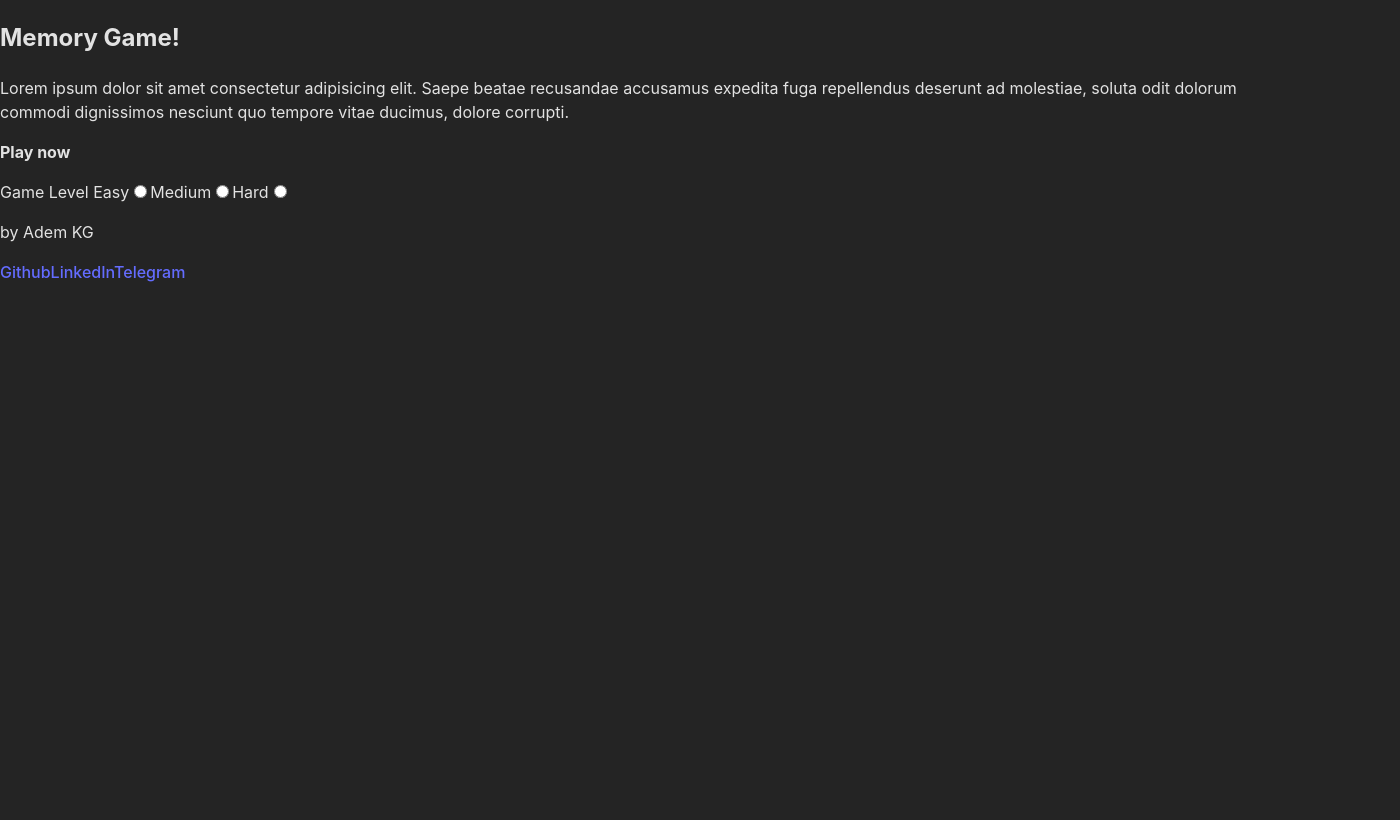
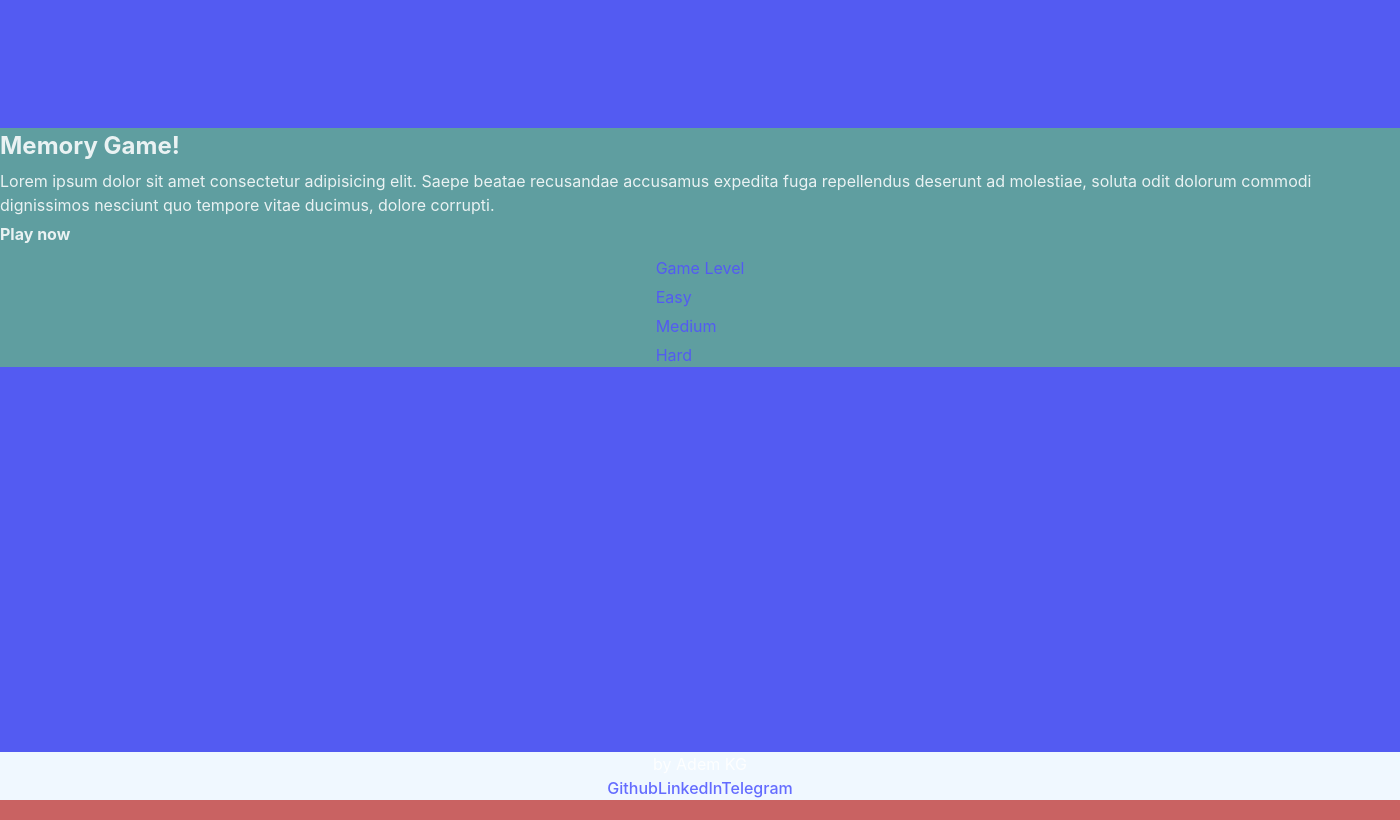
Before and after one commit to marwanGA09/pokemon-memory-game, a React (Vite) app: page / in a window 1280 px wide. Shown: the whole page, 1400 px wide, since content can reach past the window. Built offline with nearby package versions, Linux system fonts and the light colour scheme.

Commit message:
style components

```diff
--- a/src/index.css
+++ b/src/index.css
@@ -1,11 +1,17 @@
+*,
+*::after,
+*::before {
+  padding: 0;
+  margin: 0;
+  box-sizing: border-box;
+}
+
 :root {
   font-family: Inter, system-ui, Avenir, Helvetica, Arial, sans-serif;
   line-height: 1.5;
   font-weight: 400;
-
+  font-size: 62.5%;
   color-scheme: light dark;
-  color: rgba(255, 255, 255, 0.87);
-  background-color: #242424;
 
   font-synthesis: none;
   text-rendering: optimizeLegibility;
@@ -25,7 +31,96 @@ a:hover {
 body {
   margin: 0;
   min-width: 320px;
+  width: 100vw;
   height: 100vh;
+  color: rgba(255, 255, 255, 0.87);
+  background-color: #c96262;
+  font-size: 1.6rem;
+}
+
+.app {
+  display: grid;
+  justify-content: center;
+  align-items: center;
+  width: 140rem;
+  background-color: #535bf2;
+  margin: auto;
+  height: 100vh;
+}
+
+.main-page {
+  background-color: cadetblue;
+  display: flex;
+  flex-direction: column;
+  align-items: center;
+  gap: 1rem;
+}
+
+.main-page .description {
+  padding: 0.3rem 35rem;
+  letter-spacing: 0.1rem;
+}
+
+.main-page .play-now {
+  font-size: 3rem;
+}
+
+.main-page div {
+  display: flex;
+  flex-direction: column;
+  gap: 0.5rem;
+}
+
+label {
+  color: #535bf2;
+}
+
+label:hover {
+  color: #626af2;
+  text-decoration: underline;
+  text-decoration-thickness: 0.4rem;
+  position: relative;
+}
+
+label:hover::before {
+  position: absolute;
+  content: '▹';
+  left: -3rem;
+  top: -1.2rem;
+  font-size: 3rem;
+}
+
+.score-board {
+  background-color: aquamarine;
+  color: black;
+  align-self: flex-start;
+  display: flex;
+  justify-content: flex-end;
+  align-items: center;
+  padding: 1rem 2rem 1rem 70rem;
+}
+
+.game-boards {
+  background-color: bisque;
+  display: grid;
+  grid-template-columns: repeat(4, min-content);
+  justify-content: center;
+  gap: 3rem;
+}
+
+.game-boards img {
+  width: 20rem;
+}
+
+.footer {
+  background-color: aliceblue;
+  width: 100%;
+  align-self: flex-end;
+  text-align: center;
+}
+
+input {
+  display: none;
 }
 /*
 h1 {
```
